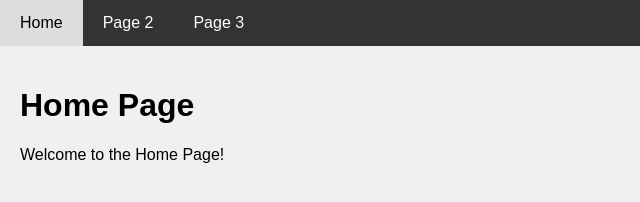
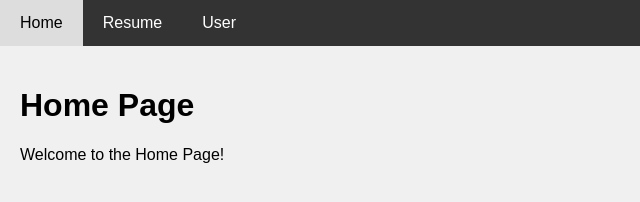
Before and after one commit to swarndeepbains91/me, a plain HTML site: page index.html in a window 1280 px wide. Shown: the full height of the page, 0-640 px from the left. Drawn offline with Linux system fonts and the light colour scheme.

Commit message:
Update index.html

```diff
--- a/index.html
+++ b/index.html
@@ -38,8 +38,8 @@
 <body>
     <div class="navbar">
         <a href="#" onclick="showPage('home')">Home</a>
-        <a href="#" onclick="showPage('page2')">Page 2</a>
-        <a href="#" onclick="showPage('page3')">Page 3</a>
+        <a href="Resume.html" onclick="showPage('page2')">Resume</a>
+        <a href="Userinfo.html" onclick="showPage('page3')">User</a>
     </div>
 
     <div id="home" class="content">
```
